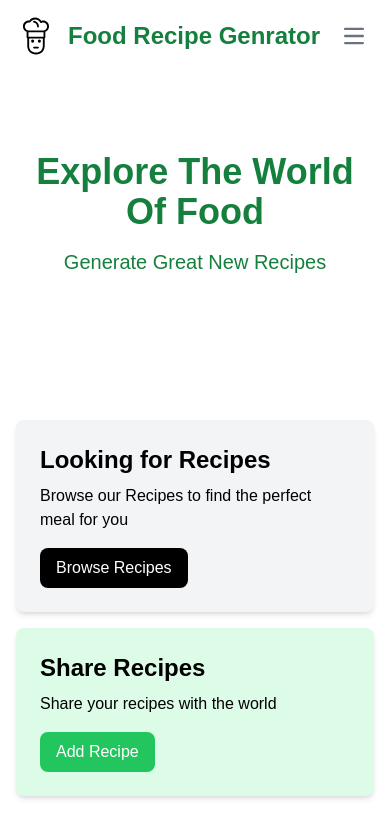
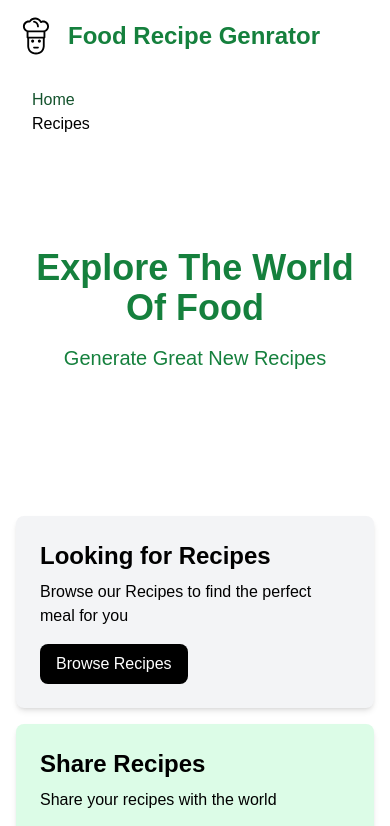
Before and after one commit to Jakob-mbi/Vue-Mat-Recept, a Vue app: page / in a window 390 px wide. Shown: the top 826 px of the page. Built offline with nearby package versions, Linux system fonts and the light colour scheme; data requests are answered from the project's data file.

Commit message:
refactor navbar

```diff
--- a/src/components/Navbar.vue
+++ b/src/components/Navbar.vue
@@ -17,14 +17,9 @@
                 <img :src="Logo" class="h-10" alt="Logo" />
                 <span class="self-center text-2xl font-semibold whitespace-nowrap text-green-700 dark:text-white">Food Recipe Genrator</span>
             </RouterLink>
-            <button data-collapse-toggle="navbar-default" type="button" class="inline-flex items-center p-2 w-10 h-10 justify-center text-sm text-gray-500 rounded-lg md:hidden hover:bg-gray-100 focus:outline-none focus:ring-2 focus:ring-gray-200 dark:text-gray-400 dark:hover:bg-gray-700 dark:focus:ring-gray-600" aria-controls="navbar-default" aria-expanded="false">
-                <span class="sr-only">Open main menu</span>
-                <svg class="w-5 h-5" aria-hidden="true" xmlns="http://www.w3.org/2000/svg" fill="none" viewBox="0 0 17 14">
-                    <path stroke="currentColor" stroke-linecap="round" stroke-linejoin="round" stroke-width="2" d="M1 1h15M1 7h15M1 13h15"/>
-                </svg>
-            </button>
-            <div class="hidden w-full md:block md:w-auto" id="navbar-default">
-                <ul class="font-medium flex flex-col p-4 md:p-0 mt-4 border border-gray-100 rounded-lg bg-gray-50 md:flex-row md:space-x-8 rtl:space-x-reverse md:mt-0 md:border-0 md:bg-white dark:bg-gray-800 md:dark:bg-gray-900 dark:border-gray-700">
+
+            <div class="w-full block md:w-auto" id="navbar-default">
+                <ul class="font-medium flex flex-col p-4 md:p-0 mt-4  md:flex-row md:space-x-8 rtl:space-x-reverse md:mt-0 md:border-0 md:bg-white dark:bg-gray-800 md:dark:bg-gray-900 dark:border-gray-700">
                     <li>
                         <RouterLink to="/" :class="[isActiveLink('/')?'text-green-900':'hover:text-green-700']">
                             Home</RouterLink>
```
